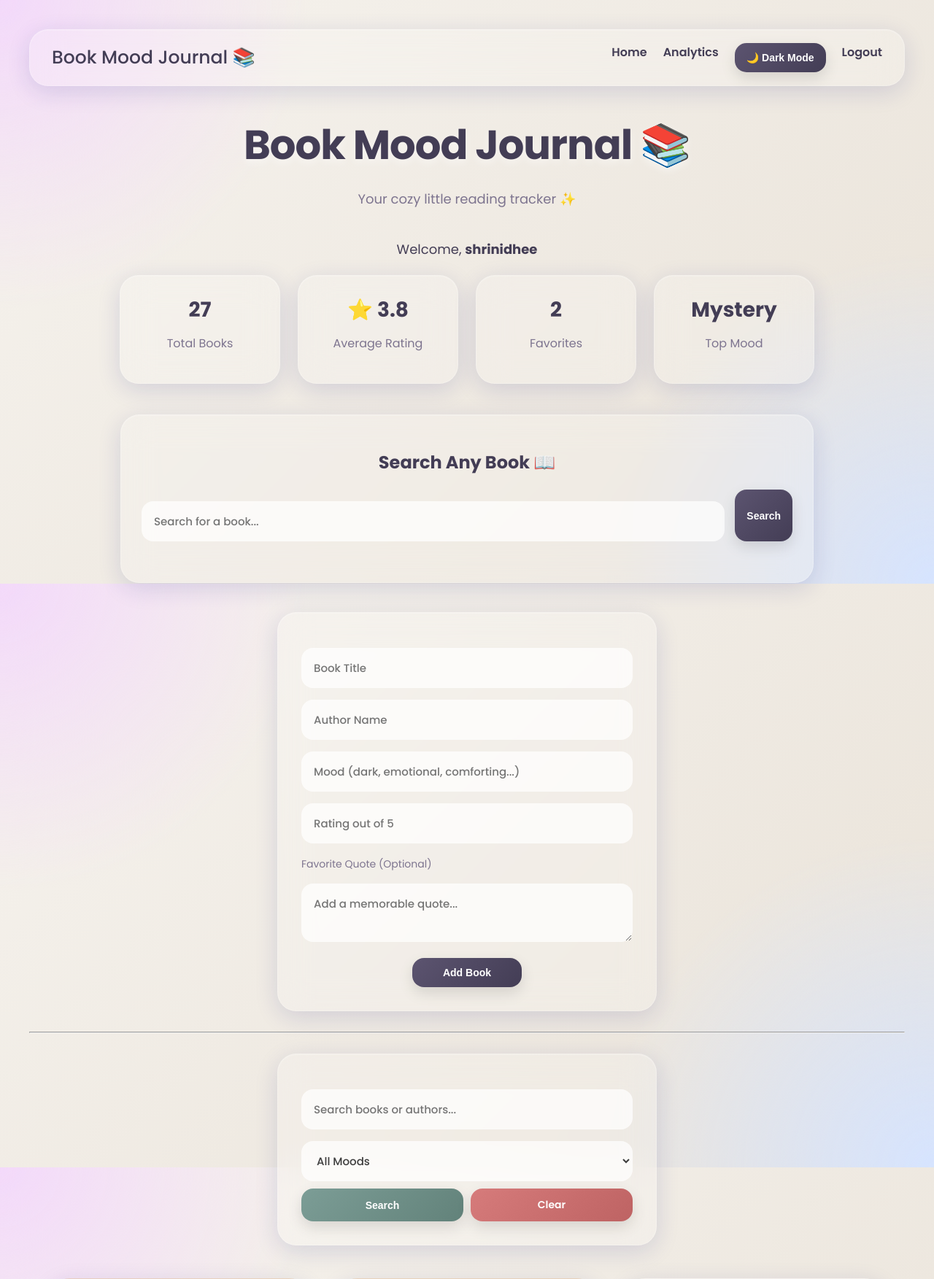
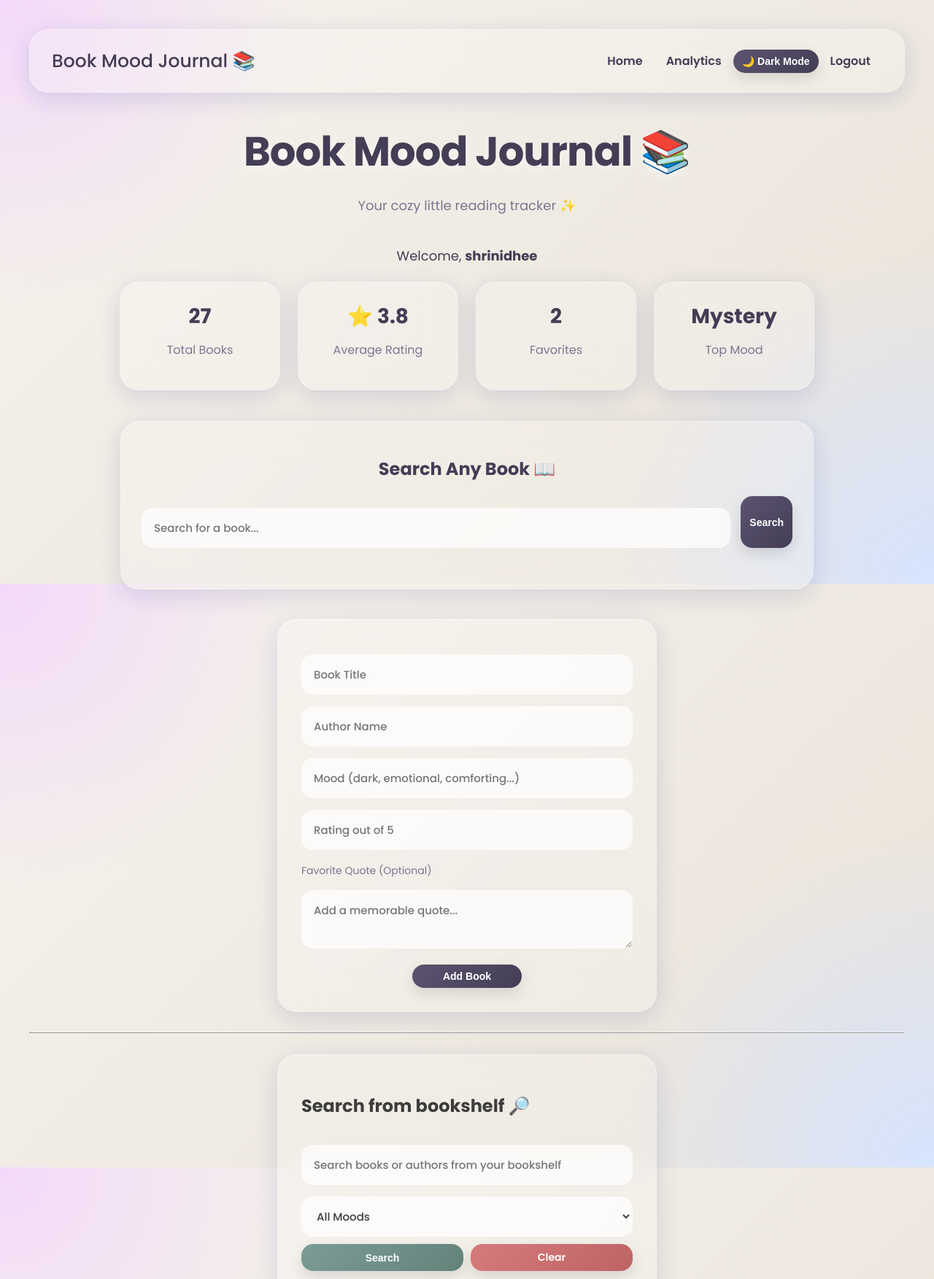
Before and after one commit to sharmakarishma1210-cmyk/book-mood-journal, a Flask app: page / in a window 1280 px wide. Shown: the top 1753 px of the page at 73% size. Run offline with Flask 3, Linux system fonts and the light colour scheme; a user stored in the database is signed in; data comes from the database, SQL or seed files in the repository.

Commit message:
improve navbar spacing and layout.

```diff
--- a/static/style.css
+++ b/static/style.css
@@ -223,9 +223,7 @@ form,
   display: flex;
   justify-content: space-between;
   align-items: center;
-
   padding: 18px 30px;
-
   margin-bottom: 35px;
 }
 
@@ -238,13 +236,18 @@ form,
 
 .nav-links {
   display: flex;
-  gap: 22px;
+  align-items: center;
+  /* gap: 5px; */
 }
 
 .nav-links a {
   text-decoration: none;
   color: var(--primary-dark);
   font-weight: 600;
+  display: inline-flex;
+  align-items: center;
+  padding: 12px 16px;
+  border-radius: 16px;
   transition: 0.25s ease;
 }
 
@@ -358,7 +361,7 @@ textarea:focus {
   align-items: center;
   gap: 6px;
   box-shadow: 0 8px 20px rgba(0, 0, 0, 0.12);
-  padding: 12px 16px;
+  padding: 8px 12px;
   border: none;
   border-radius: 16px;
   text-decoration: none;
--- a/templates/index.html
+++ b/templates/index.html
@@ -269,10 +269,11 @@
         class="search-form"
       >
 
+        <h2>Search from bookshelf 🔎</h2>
         <input
           type="text"
           name="search"
-          placeholder="Search books or authors..."
+          placeholder="Search books or authors from your bookshelf"
           value="{{ request.args.get('search', '') }}"
         />
 
```
